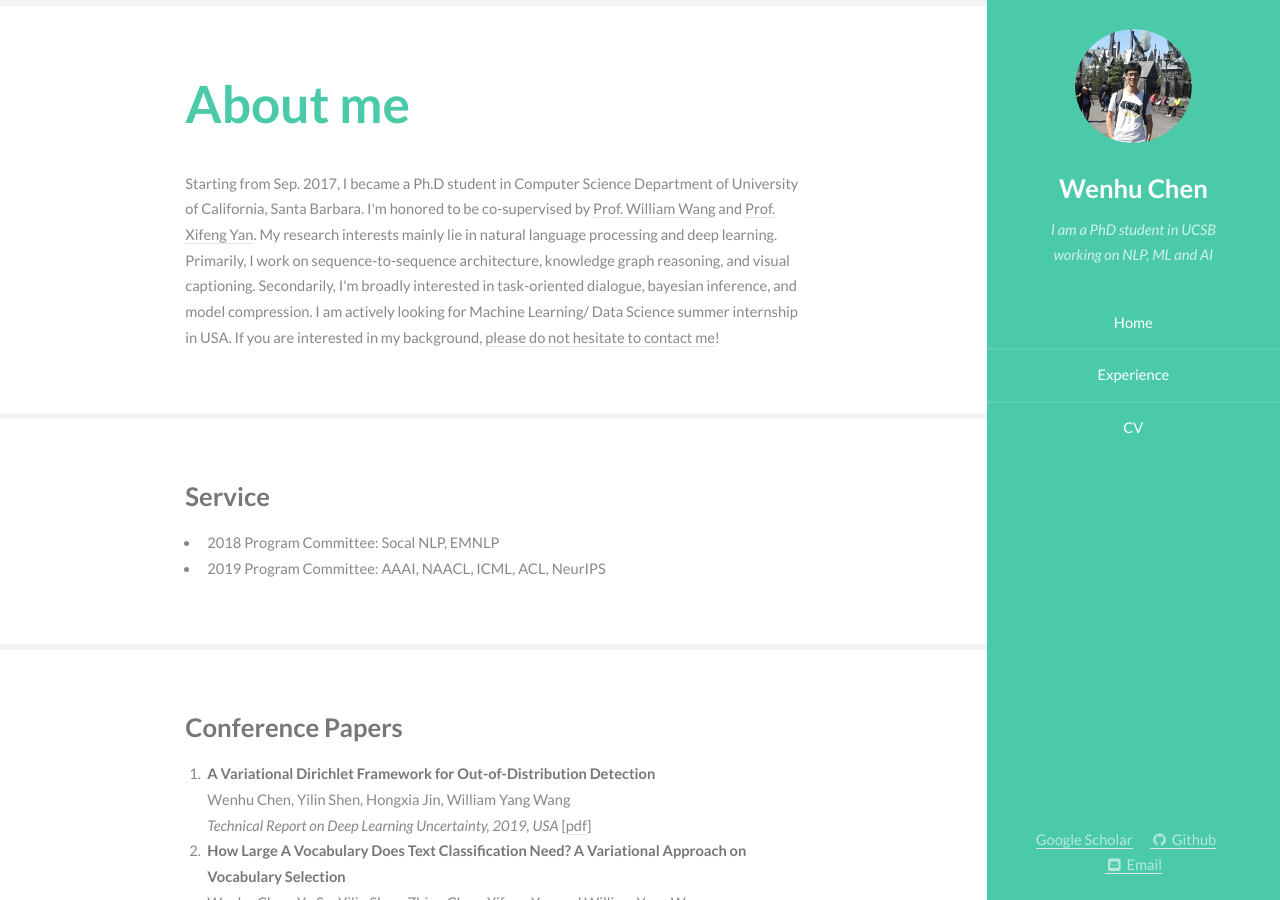
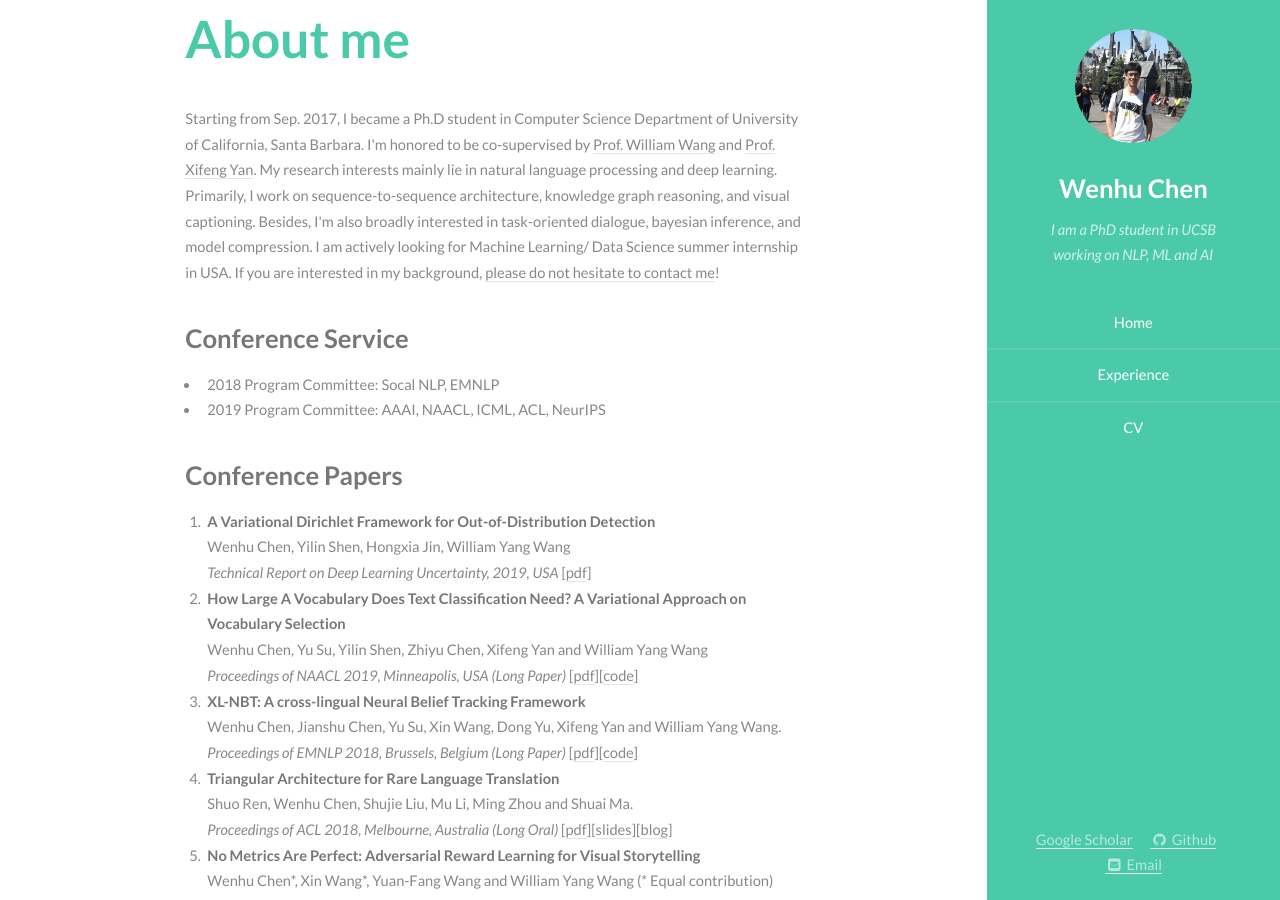
Before and after one commit to wenhuchen/wenhuchen.github.io, a Jekyll site: the page built from index.html, in a window 1280 px wide and 900 px high. Built offline with Jekyll 4.4.1, drawn with Linux system fonts in a browser that asks for light colours.

Commit message:
update service

```diff
--- a/index.html
+++ b/index.html
@@ -14,28 +14,22 @@
 </style>
 
 <!-- One -->
-    <section id="one">
         <div class="container">
             <header class="major">
                 <h2>About me</h2>
             </header>
-            <p>Starting from Sep. 2017, I became a Ph.D student in Computer Science Department of University of California, Santa Barbara. I'm honored to be co-supervised by <a href="http://www.cs.ucsb.edu/~william/index.html">Prof. William Wang</a> and <a href="http://www.cs.ucsb.edu/~xyan/">Prof. Xifeng Yan</a>. My research interests mainly lie in natural language processing and deep learning. Primarily, I work on sequence-to-sequence architecture, knowledge graph reasoning, and visual captioning. Secondarily, I'm broadly interested in task-oriented dialogue, bayesian inference, and model compression. I am actively looking for Machine Learning/ Data Science summer internship in USA. If you are interested in my background, <a href="mailto:wenhuchen@cs.ucsb.edu">please do not hesitate to contact me</a>!</p>
+            <p>Starting from Sep. 2017, I became a Ph.D student in Computer Science Department of University of California, Santa Barbara. I'm honored to be co-supervised by <a href="http://www.cs.ucsb.edu/~william/index.html">Prof. William Wang</a> and <a href="http://www.cs.ucsb.edu/~xyan/">Prof. Xifeng Yan</a>. My research interests mainly lie in natural language processing and deep learning. Primarily, I work on sequence-to-sequence architecture, knowledge graph reasoning, and visual captioning. Besides, I'm also broadly interested in task-oriented dialogue, bayesian inference, and model compression. I am actively looking for Machine Learning/ Data Science summer internship in USA. If you are interested in my background, <a href="mailto:wenhuchen@cs.ucsb.edu">please do not hesitate to contact me</a>!</p>
         </div>
-    </section>
 
-    <section id="two">
         <div class="container">
-        <h3>Service</h3>
+        <h3>Conference Service</h3>
         <ul>
         <li> 2018 Program Committee: Socal NLP, EMNLP</li>
         <li> 2019 Program Committee: AAAI, NAACL, ICML, ACL, NeurIPS</li>
         </ul>
         </div>
-    </section>
 
-<!-- Three -->
-    <section id="three">
-        <div class="container">
+<div class="container">
         <h3>Conference Papers</h3>
 <ol>
 <li><strong> A Variational Dirichlet Framework for Out-of-Distribution Detection <a span style="color: #009900;"></a></strong><br>
@@ -99,4 +93,3 @@
         </li>
         </ol>
         </div>
-    </section>
```
Also changed, not shown: 1 other file.
